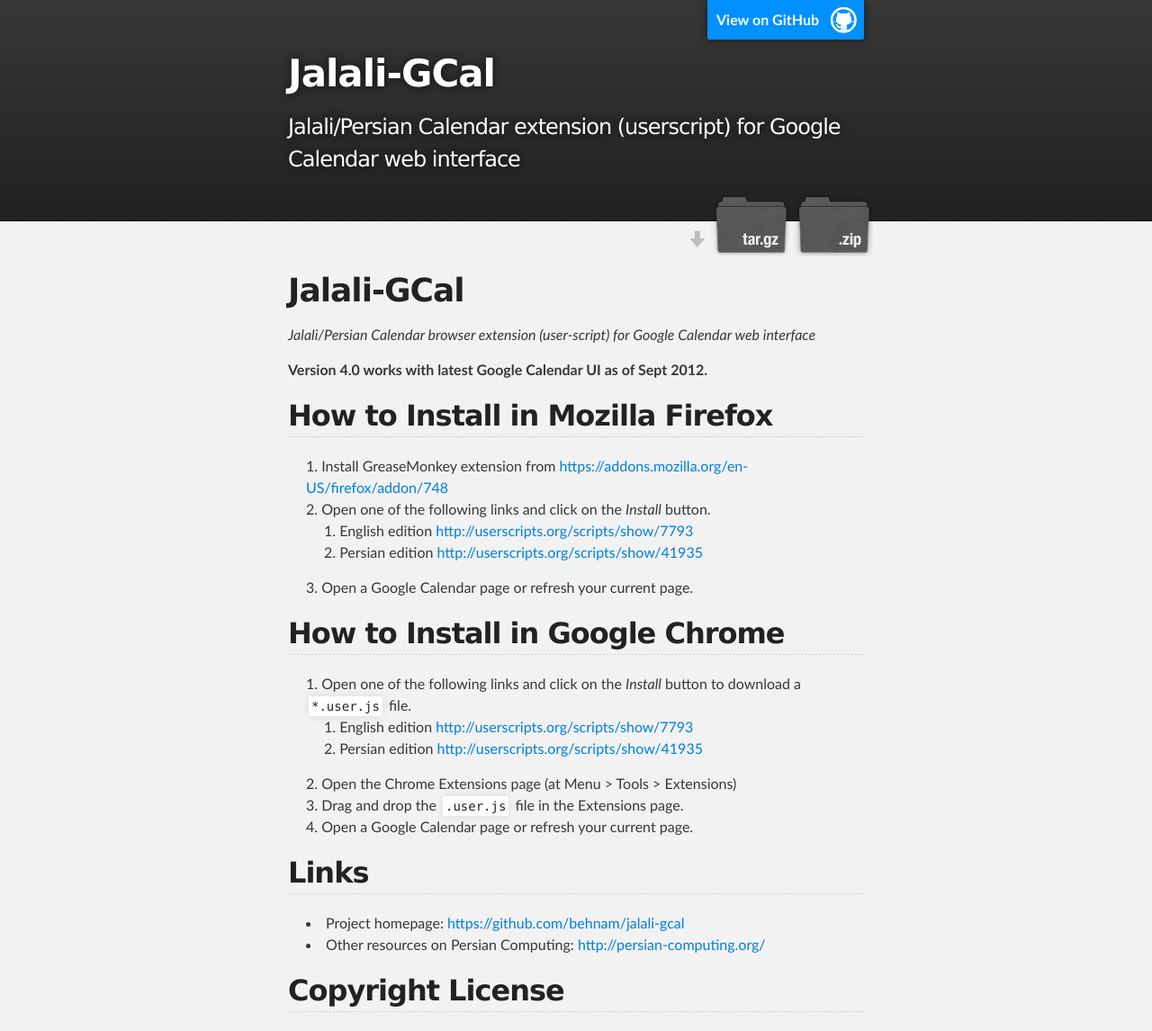
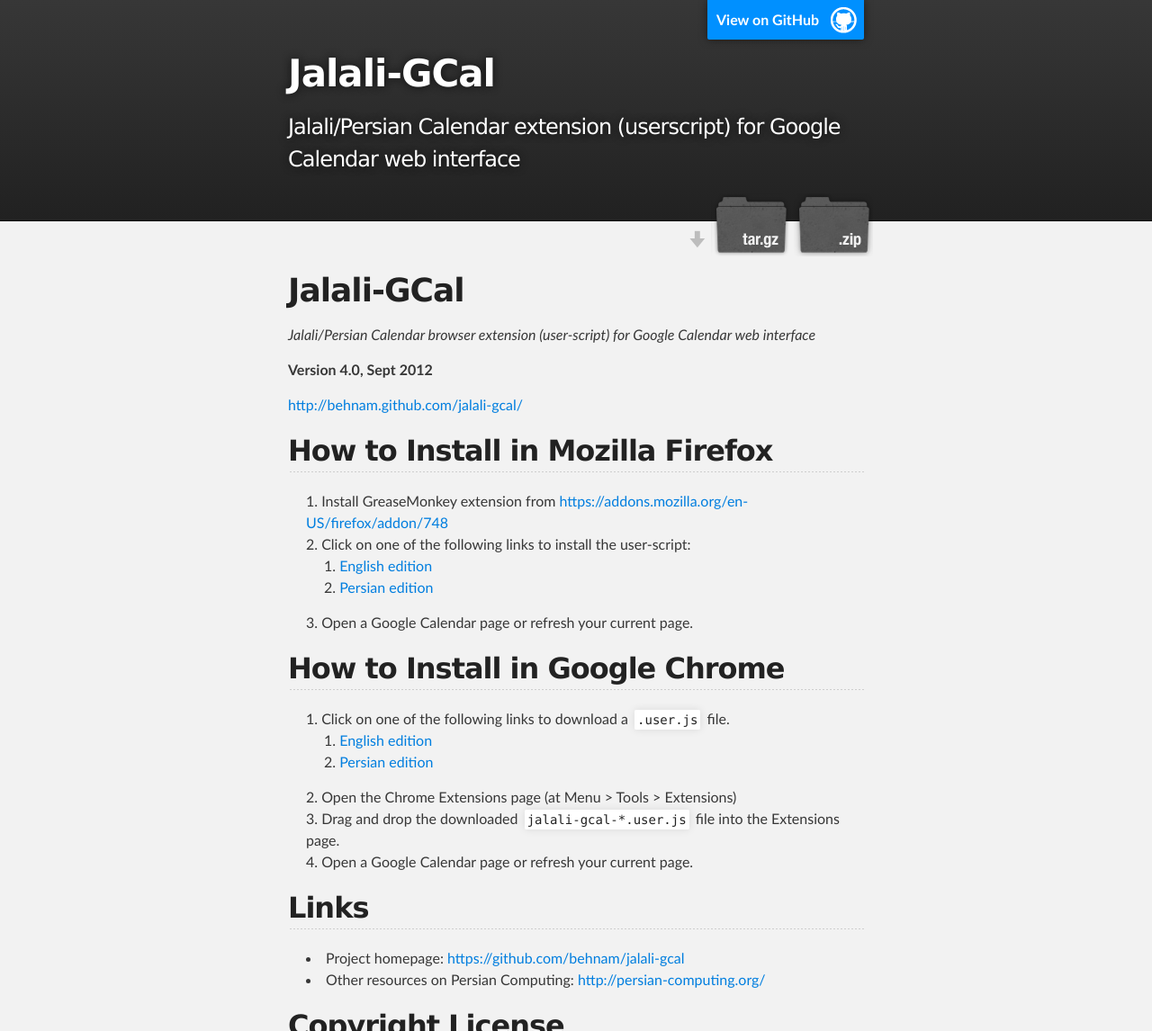
Before and after one commit to behnam/jalali-gcal, a plain HTML site: page index.html in a window 1280 px wide. Shown: the top 1146 px of the page at 90% size. Drawn offline with Linux system fonts and the light colour scheme.

```diff
--- a/index.html
+++ b/index.html
@@ -36,7 +36,9 @@
 <p><em>Jalali/Persian Calendar browser extension (user-script) for Google Calendar
 web interface</em></p>
 
-<p><strong>Version 4.0 works with latest Google Calendar UI as of Sept 2012.</strong></p>
+<p><strong>Version 4.0, Sept 2012</strong></p>
+
+<p><a href="http://behnam.github.com/jalali-gcal/">http://behnam.github.com/jalali-gcal/</a></p>
 
 <h2>How to Install in Mozilla Firefox</h2>
 
@@ -44,31 +46,27 @@
 <li>Install GreaseMonkey extension from
 <a href="https://addons.mozilla.org/en-US/firefox/addon/748">https://addons.mozilla.org/en-US/firefox/addon/748</a>
 </li>
-<li>Open one of the following links and click on the <em>Install</em> button.
+<li>Click on one of the following links to install the user-script:
 
 <ul>
-<li>English edition <a href="http://userscripts.org/scripts/show/7793">http://userscripts.org/scripts/show/7793</a>
-</li>
-<li>Persian edition <a href="http://userscripts.org/scripts/show/41935">http://userscripts.org/scripts/show/41935</a>
-</li>
+<li><a href="https://github.com/behnam/jalali-gcal/raw/master/dist/jalali-gcal-4.0.english.user.js">English edition</a></li>
+<li><a href="https://github.com/behnam/jalali-gcal/raw/master/dist/jalali-gcal-4.0.persian.user.js">Persian edition</a></li>
 </ul>
 </li>
 <li>Open a Google Calendar page or refresh your current page.</li>
 </ol><h2>How to Install in Google Chrome</h2>
 
 <ol>
-<li>Open one of the following links and click on the <em>Install</em> button
-to download a <code>*.user.js</code> file.
+<li>Click on one of the following links to download a <code>.user.js</code> file.
 
 <ul>
-<li>English edition <a href="http://userscripts.org/scripts/show/7793">http://userscripts.org/scripts/show/7793</a>
-</li>
-<li>Persian edition <a href="http://userscripts.org/scripts/show/41935">http://userscripts.org/scripts/show/41935</a>
-</li>
+<li><a href="https://github.com/behnam/jalali-gcal/raw/master/dist/jalali-gcal-4.0.english.user.js">English edition</a></li>
+<li><a href="https://github.com/behnam/jalali-gcal/raw/master/dist/jalali-gcal-4.0.persian.user.js">Persian edition</a></li>
 </ul>
 </li>
 <li>Open the Chrome Extensions page (at Menu &gt; Tools &gt; Extensions)</li>
-<li>Drag and drop the <code>.user.js</code> file in the Extensions page.</li>
+<li>Drag and drop the downloaded <code>jalali-gcal-*.user.js</code> file into the
+Extensions page.</li>
 <li>Open a Google Calendar page or refresh your current page.</li>
 </ol><h2>Links</h2>
 
```
Also changed, not shown: params.json (+1 -1 lines).
